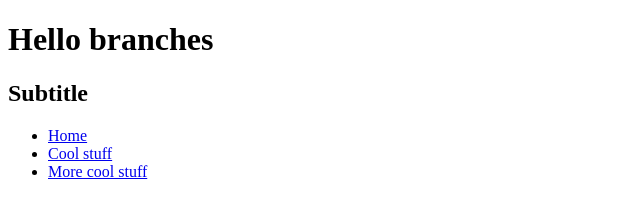
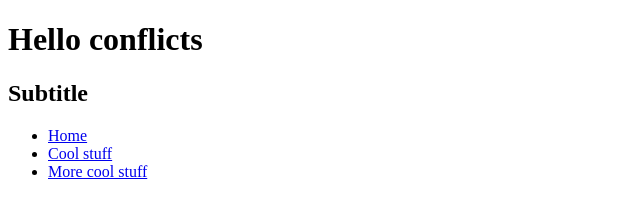
Before and after one commit to eskilfogelstrom/branches, a plain HTML site: page index.html in a window 1280 px wide. Shown: the full height of the page, 0-640 px from the left. Drawn offline with Linux system fonts and the light colour scheme.

Commit message:
Change title

```diff
--- a/index.html
+++ b/index.html
@@ -7,7 +7,7 @@
     <title>Document</title>
   </head>
   <body>
-    <h1>Hello branches</h1>
+    <h1>Hello conflicts</h1>
     <h2>Subtitle</h2>
     <ul class="site-menu">
       <li><a href="#">Home</a></li>
```
